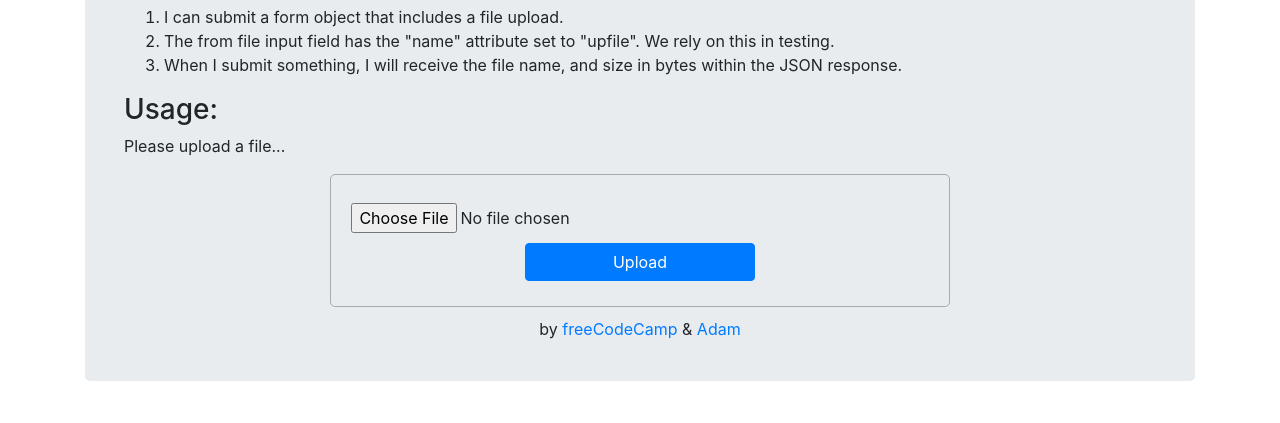
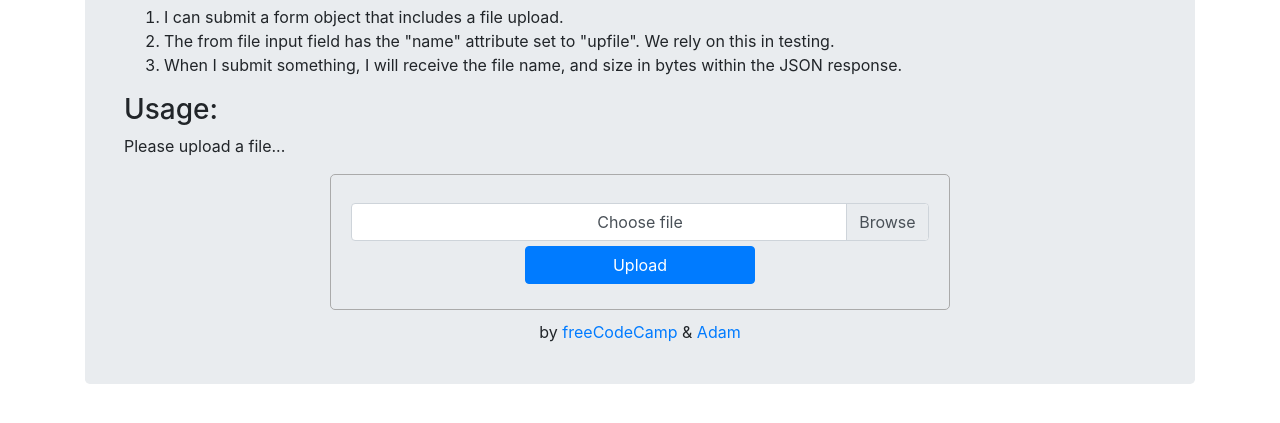
Before and after one commit to Adam777Z/freecodecamp-project-file-metadata, a website: page views/index.html in a window 1280 px wide. Shown: the part 149-572 px from the top of the page. Drawn offline with nearby package versions, Linux system fonts and the light colour scheme.

Commit message:
Updated with Glitch

```diff
--- a/package.json
+++ b/package.json
@@ -1,5 +1,5 @@
 {
-	"name": "File Metadata Microservice",
+	"name": "freecodecamp-project-file-metadata",
 	"version": "1.0.0",
 	"description": "freeCodeCamp - APIs and Microservices Project: File Metadata Microservice",
 	"author": "Adam",
@@ -17,7 +17,7 @@
 	},
 	"repository": {
 		"type": "git",
-		"url": "https://github.com/Adam111/freecodecamp-project-file-metadata"
+		"url": "https://github.com/Adam111/freecodecamp-project-file-metadata.git"
 	},
 	"keywords": [
 		"glitch",
--- a/views/index.html
+++ b/views/index.html
@@ -28,7 +28,10 @@
 						<div class="view text-center">
 							<h4 id="output"></h4>
 							<form action="/api/fileanalyse" method="POST" enctype="multipart/form-data">
-								<input id="inputfield" class="form-control-file" type="file" name="upfile">
+								<div class="custom-file">
+									<input id="inputfield" class="custom-file-input" type="file" name="upfile">
+									<label class="custom-file-label" for="inputfield">Choose file</label>
+								</div>
 								<input id="button" class="btn btn-primary" type="submit" value="Upload">
 							</form>
 						</div>
```
